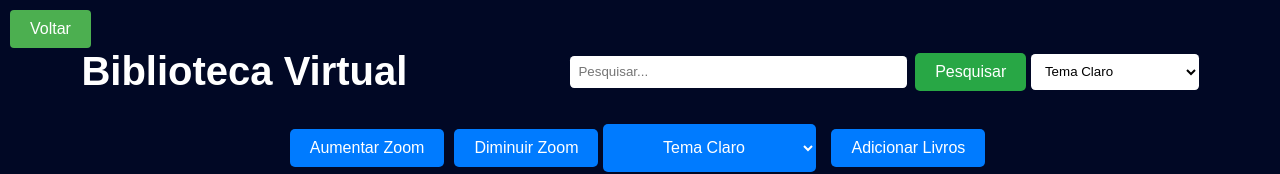
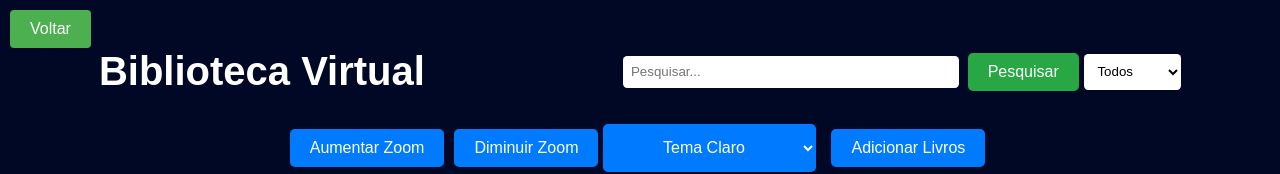
Before and after one commit to NatanTeixeiraVieira/desafio_integrador_3_periodo, a plain HTML site: page index.html in a window 1280 px wide. Shown: the top 174 px of the page. Drawn offline with Linux system fonts and the light colour scheme.

Commit message:
chore: caminhos aruumados

```diff
--- a/index.html
+++ b/index.html
@@ -30,14 +30,12 @@
                     </div>
                 </ul>
                 <button id="btn-pesquisar" onclick="Filtra()">Pesquisar</button>
-                <select id="filtro" onchange="trocarTema(this.value)">
-                    <option value="">Tema Claro</option>
-                    <option value="escuro">Tema Escuto</option>
-                    <option value="monocromatico">Tema monocromático</option>
-                    <option value="dicromatico">Tema dicromático</option>
-                    <option value="tricromatico">Tema tri-cromático</option>
-                </select>
-
+                <select id="filtro">
+                    <option value="todos">Todos</option>
+                    <option value="ficcao">Ficção</option>
+                    <option value="comedia">Comédia</option>
+                    <option value="romance">Romance</option>
+                  </select>
             </div>
 
         </div>
@@ -129,7 +127,7 @@
         </div>
         <div class="pagination">
             <a href="#" class="prev">
-                <<< /a>
+                << </a>
                     <a href="#" class="page">1</a>
                     <a href="#" class="page">2</a>
                     <a href="#" class="page">3</a>
```
Also changed, not shown: AdicionarLivro.html (+4 -1 lines), inicio.html (+3 -3 lines).
